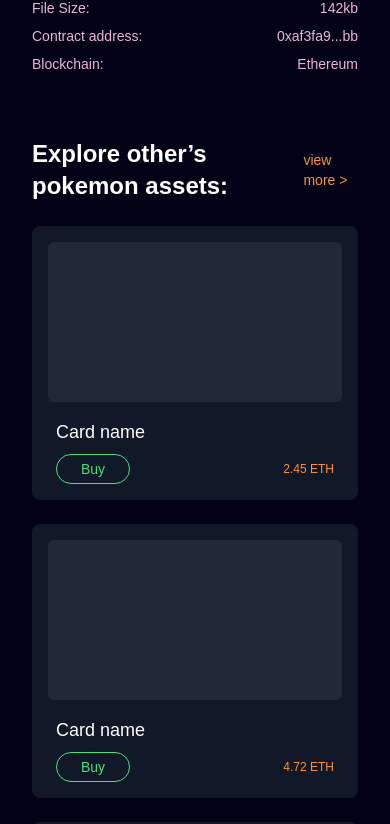
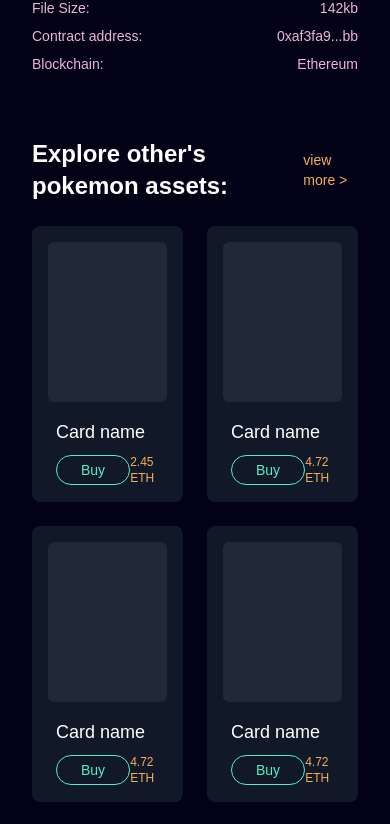
Before and after one commit to rougail-tomate/blockchain-front, a Next.js app: page / in a window 390 px wide. Shown: the part 838-1662 px from the top of the page. Built offline with nearby package versions, Linux system fonts and the light colour scheme.

Commit message:
feat(components/cards) responsive assets list

```diff
--- a/src/components/assets_list.tsx
+++ b/src/components/assets_list.tsx
@@ -1,5 +1,4 @@
 import { JSX } from "react";
-
 
 const cards = [
     { id: 1, name: "Card name", price: "2.45 ETH" },
@@ -16,25 +15,24 @@ interface AssetsListProps {
 }
 
 const AssetsList = ({ display_text, hide_button }: AssetsListProps): JSX.Element => {
-
-    return(
+    return (
         <div className="text-white p-8">
             <div className="max-w-6xl mx-auto">
             <div className="flex justify-between items-center mb-6">
                 <h2 className="text-2xl font-semibold">{ display_text }</h2>
-                <a href="#" className={ `${hide_button == true ? "hidden" : "" } text-orange-400 text-sm` }>view more &gt;</a>
+                <a href="#" className={ `${hide_button == true ? "hidden" : "" } text-light_orange text-sm` }>view more &gt;</a>
             </div>
-            <div className="grid grid-cols-1 sm:grid-cols-2 md:grid-cols-3 lg:grid-cols-4 xl:grid-cols-5 gap-6">
-                {cards.map((card) => (
-                <div key={card.id} className="bg-gray-900 p-4 rounded-lg flex flex-col items-center">
+            <div className="grid grid-cols-2 sm:grid-cols-2 md:grid-cols-3 lg:grid-cols-4 xl:grid-cols-5 gap-6 place-items-center">
+                { cards.map((card) => (
+                    <div key={card.id} className="bg-gray-900 p-4 rounded-lg flex flex-col items-start w-full max-w-56">
                         <div className="w-full h-40 bg-gray-800 rounded-md mb-4"></div>
                         <div className="flex flex-col w-full px-2">
                             <h1 className="text-lg mb-2">{card.name}</h1>
                             <div className="flex justify-between items-center w-full">
-                            <button className="border border-green-400 text-green-400 px-6 py-1 rounded-full text-sm">
+                                <button className="border border-light_green text-light_green px-6 py-1 rounded-full text-sm">
                                     Buy
                                 </button>
-                            <p className="text-orange-400 text-xs">{card.price}</p>
+                                <p className="text-light_orange text-xs">{card.price}</p>
                             </div>
                         </div>
                     </div>
@@ -42,7 +40,7 @@ const AssetsList = ({ display_text, hide_button }: AssetsListProps): JSX.Element
                 </div>
             </div>
         </div>
-    )
+    );
 }
 
 export default AssetsList;
--- a/src/pages/assets.tsx
+++ b/src/pages/assets.tsx
@@ -64,7 +64,7 @@ const Assets = (): JSX.Element => {
                     </div>
                 </div>
             </div>
-        <AssetsList display_text="Explore other’s pokemon assets:" hide_button={ false }></AssetsList>
+        <AssetsList display_text="Explore other's pokemon assets:" hide_button={ false }></AssetsList>
         </div>
     );
 };
```
Lines whose indentation alone changed are shown as unchanged.
